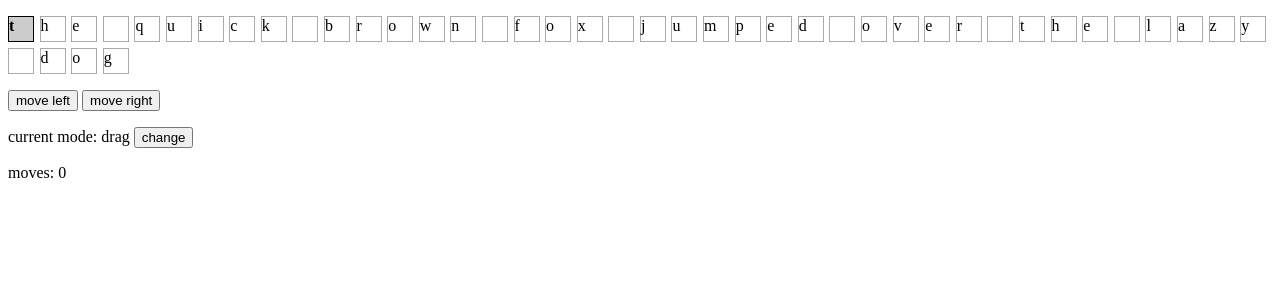
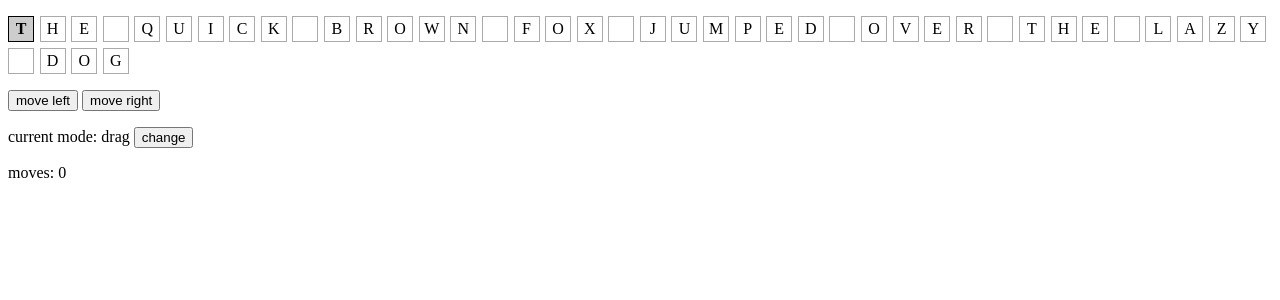
Before and after one commit to now-is/grandma-ann, a SvelteKit app: page / in a window 1280 px wide. Shown: the top 300 px of the page. Built offline with nearby package versions, Linux system fonts and the light colour scheme.

Commit message:
Tidy up tiles visually

```diff
--- a/src/routes/+page.svelte
+++ b/src/routes/+page.svelte
@@ -49,7 +49,11 @@
 		gap: 0.35em;
 	}
 	.letter {
-		display: inline-block;
+		display: flex;
+		justify-content: center;
+		align-items: center;
+		text-transform: uppercase;
+
 		height: 1.5em;
 		width: 1.5em;
 		border-width: 1px;
```
